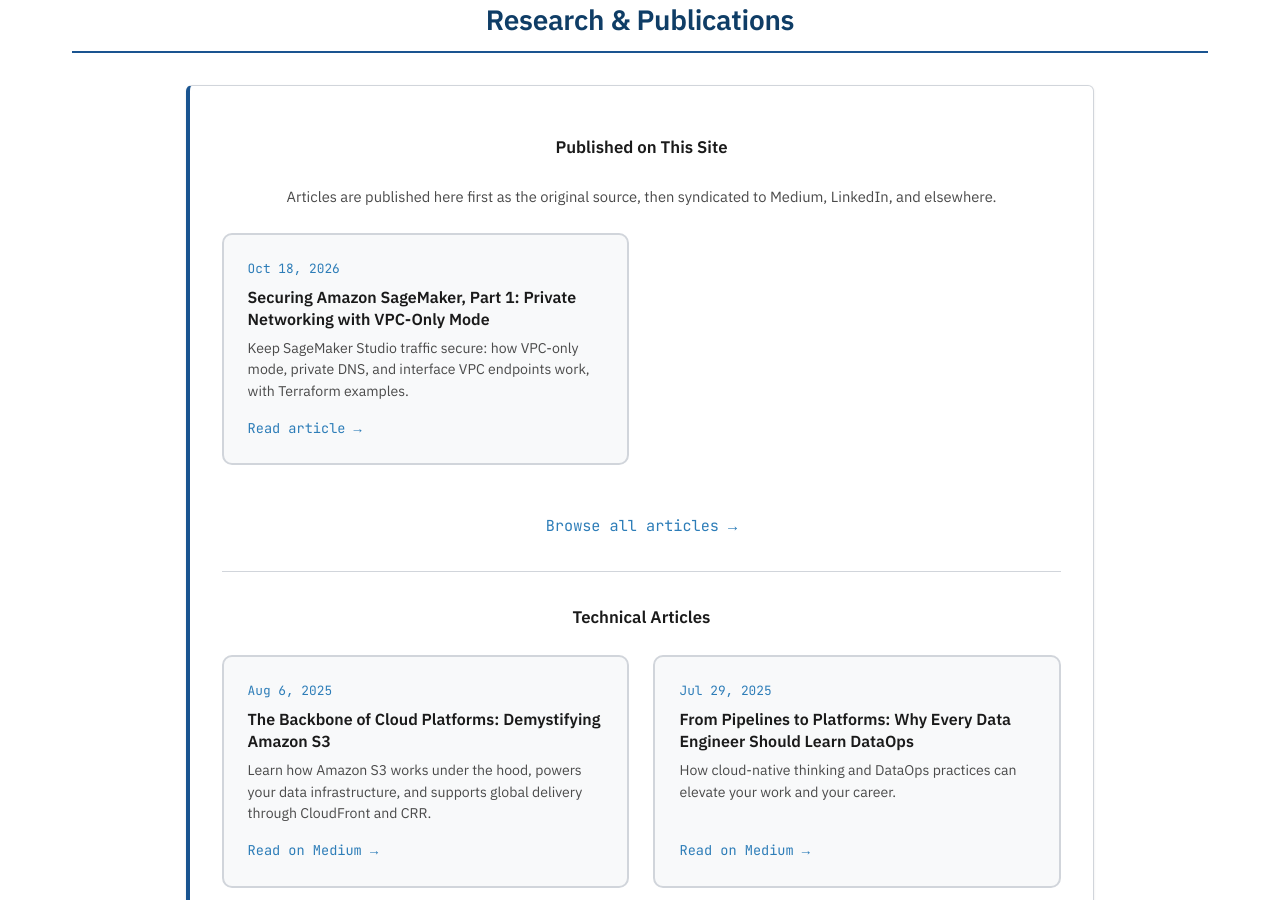
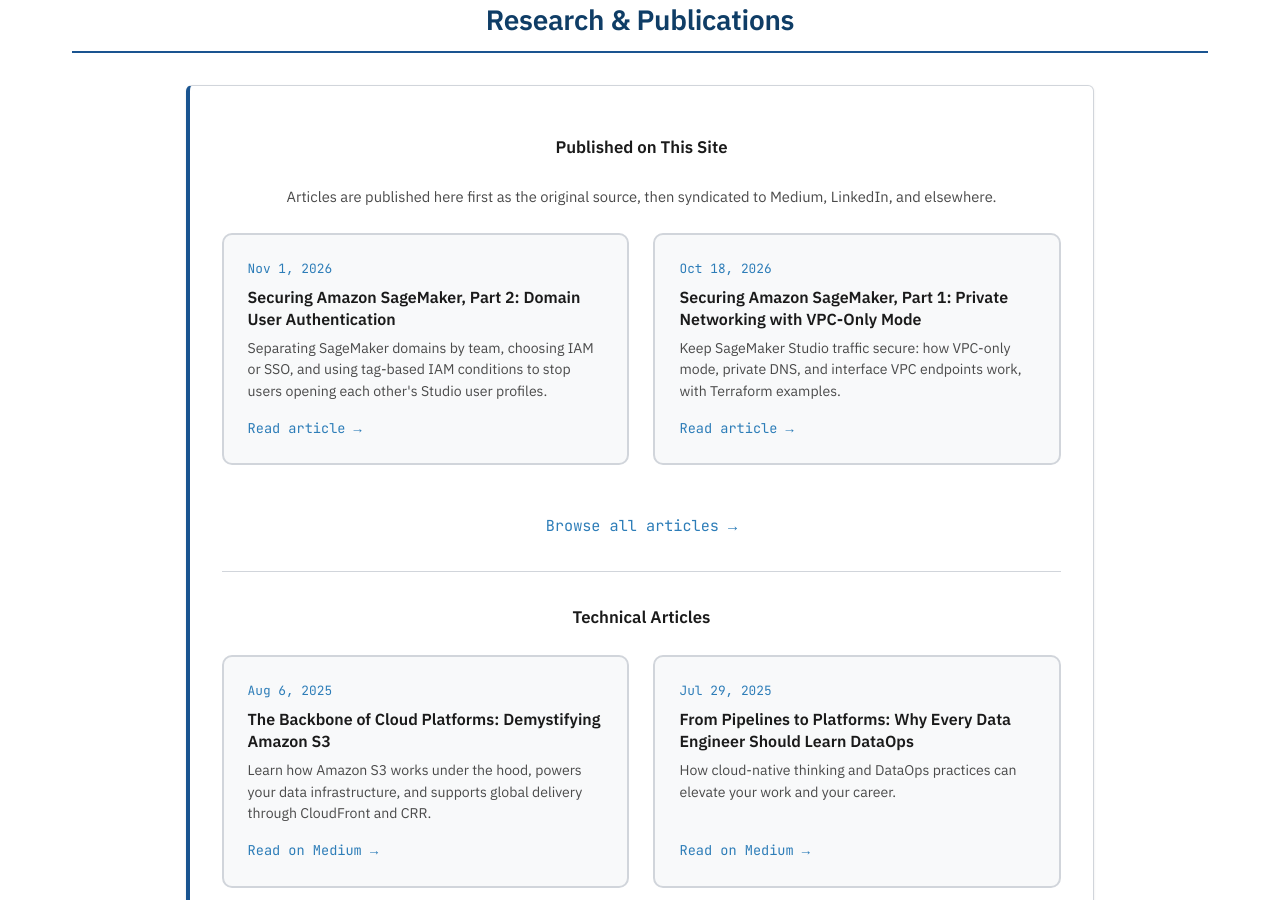
Before and after one commit to londonhouse/londonhouse.github.io, a Jekyll site: the page built from index.html, in a window 1280 px wide and 900 px high, scrolled down 5089 px. Built offline with Jekyll 4.4.1, drawn with Linux system fonts in a browser that asks for light colours; part of the change alters nothing that is shown.

Commit message:
Publish SageMaker Studio user authentication article (Part 2)
Add Part 2 of the Securing Amazon SageMaker series with its access
checklist diagram and social preview image, and link it from Part 1's
footer.

Co-Authored-By: Claude Opus 5.5 <noreply@anthropic.com>

````diff
--- /dev/null
+++ b/_articles/sagemaker-studio-user-authentication.md
@@ -0,0 +1,319 @@
+---
+title: "Securing Amazon SageMaker, Part 2: Domain User Authentication"
+date: 2026-11-01 09:00:00 -0500
+seo_title: "Securing SageMaker, Part 2: Studio User Authentication"
+description: "Separating SageMaker domains by team, choosing IAM or SSO, and using tag-based IAM conditions to stop users opening each other's Studio user profiles."
+tags: [AWS, SageMaker, Security, IAM, IAM Identity Center, Access Control, Terraform]
+image: /assets/images/sagemaker-studio-access-checklist.png
+---
+
+**How do you control who can open SageMaker Studio, and what they can do once they're in?** Separate your domains by team, pick IAM or SSO authentication when you create the domain (you can't change it later), and tag each user profile so a condition on the user's sign-in role only lets them open their own profile. Once they're inside Studio, every action runs as the user profile's execution role, so that's where data access like S3 belongs.
+
+[![Five-step checklist for locking down SageMaker Studio access: 1 map domains per team, 2 choose IAM or SSO auth at domain creation, 3 lock profiles with a userId tag and an aws:userid condition, 4 deny opening Studio outside your VPC endpoint, 5 scope an execution role per user profile](/assets/diagrams/sagemaker-studio-access-checklist.svg)](/assets/diagrams/sagemaker-studio-access-checklist.svg "Open the full-size diagram")
+
+So, in [Part 1](/articles/securing-sagemaker-vpc-only-mode/) we discussed securing your SageMaker Domain deployment by hardening your network. To quickly reiterate, we discussed:
+
+- Deploying a private subnet
+- Enabling your VPC to use private DNS:
+    - Set `enable_dns_support` and `enable_dns_hostnames` to `true`
+- Deploying VPC endpoints with security groups
+- Configuring SageMaker Domain to be VPC-only
+
+When you have these settings completed, SageMaker communicates traffic over the AWS cloud's network without traversing the public internet, all thanks to the magic of DNS resolution.
+
+The second level of security I want to cover is user authentication. However, before we get into that, let's discuss what the users are authenticating into.
+
+## What are users authenticating into? Domains, user profiles, and roles
+
+Part 1 introduced SageMaker Domain, Studio, and Spaces as logical separations. Generally, I like to map domains with respect to the teams using them. If you have multiple analytical teams or business units looking to use SageMaker Studio, you can deploy different domains to each team or BU.
+This creates a grouping-like structure that aids administration and IAM policy separation, for things like:
+
+- Outside SageMaker AWS Resources (EMR, AWS ML/AI services)
+- S3 access for cross-account bucket access.
+
+SageMaker allows you to think of IAM role access in 3 different ways:
+
+- **Sign-in role**
+- **User profile execution role**
+- **Domain default execution role**
+
+The key thing to understand is that the person signing in and the Studio user are not the same user identity.
+
+The **sign-in role** is your user's normal IAM or SSO identity, the IAM role or SSO permissions your user signs in to AWS with. Its policy controls whether they can open Studio, and which user profile they can open.
+
+Once they're in Studio, they're no longer acting as that IAM or SSO identity. They're acting as their _"Studio User"_, which is their **user profile**, and every AWS action they take from within Studio (reading S3, launching a training job, calling EMR) uses the user profile's **execution role**, not their IAM permissions.
+
+This article covers private spaces, where each user works on their own. Shared spaces don't use the user profile's execution role; they run as the domain's default space execution role, so they're out of scope here.
+
+The **domain default execution role** is the fallback. Any user profile created without its own execution role uses it. I generally only put the standard guardrails in this role's policy. The **user profile execution role** is set on each user profile, and it's where fine-grained, per-user or per-team access goes.
+
+So the first layer of user authentication protection is to map your domains by teams or business units, and to design your role assignments. Next, with that structure in place, you reference your organization's authentication policies and determine which of SageMaker Domain's authentication methods will be used to access SageMaker Studio.
+
+## How do users authenticate to SageMaker Studio: IAM or SSO?
+
+When you create your domain, you can choose between IAM authentication and SSO. This is important because changing your mind later means a complete redeployment.
+
+Choosing either method only depends on your shop's preferred authentication method. If you're already using SSO with external IdPs, then SSO is probably your best bet.
+
+If you're not using an external IdP and you are planning to rely on IAM for restrictions, then standard IAM login is your way. Also note that, as of November 2026, if you're on GovCloud, you really don't have a choice but to use IAM. [SageMaker AI in AWS GovCloud (US)](https://docs.aws.amazon.com/govcloud-us/latest/UserGuide/govcloud-sagemaker.html "Amazon SageMaker AI in AWS GovCloud (US)") supports IAM authentication for Studio, but not IAM Identity Center.
+
+One more thing to know before you choose: SSO here means a domain created in IAM Identity Center mode. Those users open Studio from the AWS access portal and land in the user profile created for them.
+
+The profile and network restrictions below are for IAM-mode domains, and that includes users who sign in to AWS with an SSO permission set and then open Studio from the console. IAM mode is also the only mode that lets you [lock down where users can open Studio from](https://docs.aws.amazon.com/sagemaker/latest/dg/onboard-custom.html#onboard-custom-authentication-details "Authentication methods"). VPC-only mode from [Part 1](/articles/securing-sagemaker-vpc-only-mode/) keeps Studio's own traffic private, but it doesn't stop a user opening Studio from a laptop on the internet. I'll show how to restrict that below.
+
+Here's how the two compare:
+
+| | IAM | SSO (IAM Identity Center) |
+|---|---|---|
+| Who manages identities | IAM, often with your IdP federated in through SAML | IAM Identity Center, often synced from your IdP |
+| How users open Studio | SageMaker AI console, or a presigned URL (`CreatePresignedDomainUrl`) | AWS access portal |
+| Which user profile they land in | Any profile their sign-in role allows; restrict it with the tag policy below | The profile created for them |
+| Restrict where Studio is opened from (VPC endpoint, IP range) | Yes | No |
+| GovCloud (as of November 2026) | Supported | Not available |
+| Change it after the domain is created | No | No |
+
+If you choose IAM authentication, one of the _"gotchas"_ that you need to understand is that by default, SageMaker does not restrict users logging in to another user's profile, thus mimicking user impersonation.
+It may be for collaboration purposes, but if users require deeper security or at least development privacy, one trick I often deploy is IAM policies with conditions that use [Global Context Keys](https://docs.aws.amazon.com/IAM/latest/UserGuide/reference_policies_condition-keys.html#condition-keys-userid "AWS global condition context keys").
+
+## How do you stop SageMaker Studio users opening each other's profiles?
+
+So, remember, by default, SageMaker isn't restrictive on user profiles. Applying condition keys to `DescribeUserProfile` and `CreatePresignedDomainUrl` actions can help mitigate that collaborative openness until you, the admin, allow it.
+
+- [Describe User Profile](https://docs.aws.amazon.com/sagemaker/latest/APIReference/API_DescribeUserProfile.html "DescribeUserProfile") - grants an IAM identity (user, group, or role) the authority to retrieve detailed metadata about a specific Amazon SageMaker Studio user profile
+- [Create Presigned Domain URL](https://docs.aws.amazon.com/sagemaker/latest/APIReference/API_CreatePresignedDomainUrl.html "CreatePresignedDomainUrl") - grants an IAM identity (user, group, or role) the authority to generate a URL that signs into the Studio domain as a specific user profile
+
+In your IaC repo, tag each user profile you create with a `userId` tag, and set it to the user's login email, which is typical in enterprise organizations.
+Then add conditions to the policy attached to the user's sign-in role, so the API call is checked against that resource tag.
+
+What's happening exactly is that when a user signs in to AWS, there are certain attributes associated with that user. This design grabs one of those attributes and locks down the completion of that API call, allowing or denying the API call based on the attribute you add to the policy.
+
+For the sign-in role, identify the IAM role or SSO permission set your users generally use for AWS access, and attach a policy with the global condition keys to restrict which user profiles they can see and open.
+
+```hcl
+data "aws_partition" "current" {}
+
+locals {
+  # Partition-aware, so the same code works in commercial Regions and GovCloud
+  user_profile_arn = "arn:${data.aws_partition.current.partition}:sagemaker:${var.region}:${var.account}:user-profile/${var.domain_id}/*"
+}
+
+resource "aws_iam_policy" "sagemaker_restricted_policy" {
+  name        = "SageMakerSelfServiceRestrictedPolicy"
+  path        = "/"
+  description = "Allows profile descriptions and presigned URLs restricted by global user identity attributes"
+  tags        = var.tags
+
+  policy = jsonencode({
+    Version = "2012-10-17"
+    Statement = [
+      {
+        Sid    = "RestrictDescribeUserProfile"
+        Effect = "Allow"
+
+        Action = [
+          "sagemaker:DescribeUserProfile",
+        ]
+
+        Resource = [
+          local.user_profile_arn,
+        ]
+
+        Condition = {
+          StringLike = {
+            "aws:userid" = [
+              "*:$${sagemaker:ResourceTag/userId}"
+            ]
+          }
+        }
+      },
+      {
+        Sid    = "RestrictPresignedUrl"
+        Effect = "Allow"
+
+        Action = [
+          "sagemaker:CreatePresignedDomainUrl"
+        ]
+
+        Resource = [
+          local.user_profile_arn,
+        ]
+
+        Condition = {
+          StringLike = {
+            "aws:userid" = [
+              "*:$${sagemaker:ResourceTag/userId}"
+            ]
+          }
+        }
+      },
+      {
+        # Stop users retagging a colleague's profile with their own email
+        Sid    = "DenyUserProfileTagChanges"
+        Effect = "Deny"
+
+        Action = [
+          "sagemaker:AddTags",
+          "sagemaker:DeleteTags",
+        ]
+
+        Resource = [
+          local.user_profile_arn,
+        ]
+      }
+    ]
+  })
+}
+```
+
+If you mimic the above example, when your users try to open a user profile that does not match their username construction, the API call will return a _"not authorized"_ type message preventing the UI action.
+
+A few caveats before you rely on this:
+
+- **It only works for role sessions.** For a role session, `aws:userid` is `role-id:session-name`, and the `*:` in the condition matches everything before the session name. An IAM user's `aws:userid` is just its unique ID with no email in it, so the condition never matches IAM users.
+- **The session name has to come from your IdP.** SAML sets it from the `RoleSessionName` attribute, and IAM Identity Center sets it to the user's username. I've run this pattern with SAML federation. If you're on Identity Center, run `aws sts get-caller-identity` as one of your users first, and tag profiles with whatever comes after the colon in `UserId`. If your usernames aren't email addresses, that's what goes in the tag. If users can call `sts:AssumeRole` on the sign-in role themselves, they can pick any session name, including a colleague's email. Lock that down with an `sts:RoleSessionName` condition in the role's trust policy.
+- **Users can't be allowed to change the tag.** Anyone who can call `sagemaker:AddTags` on a user profile can retag it with their own email. The third statement denies that, so keep tag management in your IaC pipeline.
+- **Match the whole tag.** There's no trailing `*` after the tag. With one, a profile tagged `alice@example.com` would also open for a session named `alice@example.company.com`.
+
+That covers which profile a user can open. The next question is where they can open it from.
+
+### How do you restrict where users can open Studio from?
+
+Even with VPC-only mode and a Studio interface endpoint, [users outside your VPC can still connect to Studio over the internet](https://docs.aws.amazon.com/sagemaker/latest/dg/studio-interface-endpoint.html#studio-private-link-restrict "Allow Access Only from Within Your VPC"). Any user with valid credentials can call `CreatePresignedDomainUrl` from anywhere and open the URL it returns.
+
+To close that, add a network condition on the same two actions, `CreatePresignedDomainUrl` and `DescribeUserProfile`, in the policy on the user's sign-in role. AWS supports these condition keys:
+
+- `aws:SourceVpce`: only through specific interface endpoints. This is the tightest option, and the one I'd pair with Part 1.
+- `aws:SourceVpc`: only from inside a specific VPC.
+- `aws:SourceIp`: only from public IP ranges you list, such as your office or VPN egress IPs.
+- `aws:VpcSourceIp` with `aws:SourceVpc`: only from specific private IP ranges inside your VPC, such as a jump host subnet.
+
+Here's the `aws:SourceVpce` version. It's a separate deny policy, attached to the same sign-in role, so the tag-based policy above doesn't change:
+
+```hcl
+resource "aws_iam_policy" "sagemaker_studio_network_restriction" {
+  name        = "SageMakerStudioNetworkRestriction"
+  path        = "/"
+  description = "Denies opening Studio unless the request comes through the SageMaker API interface endpoint"
+  tags        = var.tags
+
+  policy = jsonencode({
+    Version = "2012-10-17"
+    Statement = [
+      {
+        Sid    = "DenyStudioAccessOutsideVpce"
+        Effect = "Deny"
+
+        Action = [
+          "sagemaker:CreatePresignedDomainUrl",
+          "sagemaker:DescribeUserProfile",
+        ]
+
+        Resource = [
+          local.user_profile_arn,
+        ]
+
+        # Requests that don't come through this endpoint have no matching
+        # aws:SourceVpce value, so they're denied
+        Condition = {
+          StringNotEquals = {
+            "aws:SourceVpce" = var.sagemaker_api_vpce_id
+          }
+        }
+      }
+    ]
+  })
+}
+```
+
+Before you turn this on, know what it changes for your users:
+
+- **They need a path into the VPC.** That means VPN, Direct Connect, or a workspace that runs inside the VPC. They also need the `api` and `studio` interface endpoints from Part 1. `CreatePresignedDomainUrl` goes through the API endpoint, and the URL it returns opens through the Studio endpoint.
+- **The SageMaker AI console stops working for Studio.** The console's request doesn't come through your endpoint, so it's denied. Users have to generate the presigned URL themselves with the CLI, an SDK, or an internal portal that calls the API through the endpoint.
+- **It only works in IAM-mode domains.** Identity Center mode doesn't support it.
+
+So far everything has been about getting into Studio. Once a user is in, a different role takes over.
+
+## What can users access once they're in Studio? The execution role
+
+Finally, the execution role. Once a user is in Studio, SageMaker restricts or allows every action they take through their user profile's execution role, on their behalf. If a user wants to access an AWS resource, let's say EMR or S3, this role needs access granted to it.
+
+This is where the magic of team-level actions can be addressed for important access like S3 cross-account access:
+
+```hcl
+# 1. Define the Execution Role Trust Relationship
+# Only the SageMaker service can assume this role, never the user directly.
+data "aws_iam_policy_document" "sagemaker_assume_role" {
+  statement {
+    effect  = "Allow"
+    actions = ["sts:AssumeRole"]
+
+    principals {
+      type        = "Service"
+      identifiers = ["sagemaker.amazonaws.com"]
+    }
+  }
+}
+
+# 2. Create the SageMaker Execution Role
+resource "aws_iam_role" "sagemaker_execution_role" {
+  name               = "sagemaker-execution-role"
+  assume_role_policy = data.aws_iam_policy_document.sagemaker_assume_role.json
+}
+
+# 3. Attach Cross-Account S3 Permissions to the Execution Role
+# The bucket's owning account must also allow this role in its bucket policy
+# (and in the KMS key policy, if the bucket uses SSE-KMS).
+data "aws_iam_policy_document" "cross_account_s3" {
+  statement {
+    sid       = "ListTeamBucket"
+    effect    = "Allow"
+    actions   = ["s3:ListBucket"]
+    resources = [var.team_bucket_arn]
+  }
+
+  statement {
+    sid       = "ReadWriteTeamData"
+    effect    = "Allow"
+    actions   = ["s3:GetObject", "s3:PutObject"]
+    resources = ["${var.team_bucket_arn}/*"]
+  }
+}
+
+resource "aws_iam_role_policy" "cross_account_s3" {
+  name   = "cross-account-s3"
+  role   = aws_iam_role.sagemaker_execution_role.id
+  policy = data.aws_iam_policy_document.cross_account_s3.json
+}
+
+# 4. Assign the Execution Role directly to the User Profile
+resource "aws_sagemaker_user_profile" "data_scientist_profile" {
+  domain_id         = var.domain_id
+  user_profile_name = "alice-data-scientist"
+
+  user_settings {
+    # This links the runtime permissions to this specific user profile
+    execution_role = aws_iam_role.sagemaker_execution_role.arn
+  }
+
+  # The tag the sign-in policy above matches against aws:userid
+  tags = {
+    userId = "alice@example.com"
+  }
+}
+```
+
+Once you've gotten those roles ironed out and policies attached, you've made significant progress on team security assurance.
+
+## Let's recap
+
+OK, so now you've:
+
+- Secured the network to communicate privately
+- Used per-team domain deployments and execution roles
+- Chosen a user authentication method for the domain
+- Secured your user profiles with `userId` tags and restrictive policies
+- Optionally limited where users can open Studio from with `aws:SourceVpce`
+
+Users should now feel comfortable working in a secured environment. The next step to address is securing programmatic actions and workflows. After all, once you've finished working in a notebook, you want automated training, promotion, and endpoints.
+
+*Previously: [Part 1 — Private networking with VPC-only mode](/articles/securing-sagemaker-vpc-only-mode/)*
--- a/_articles/securing-sagemaker-vpc-only-mode.md
+++ b/_articles/securing-sagemaker-vpc-only-mode.md
@@ -1,7 +1,7 @@
 ---
 title: "Securing Amazon SageMaker, Part 1: Private Networking with VPC-Only Mode"
 date: 2026-10-18 12:00:00 -0400
-last_modified_at: 2026-10-25
+last_modified_at: 2026-11-01
 seo_title: "Securing SageMaker, Part 1: VPC-Only Mode Networking"
 description: "Keep SageMaker Studio traffic secure: how VPC-only mode, private DNS, and interface VPC endpoints work, with Terraform examples."
 tags: [AWS, SageMaker, Security, Networking, VPC Endpoints, PrivateLink, Terraform]
@@ -176,4 +176,4 @@ S3 is the exception. Because S3 uses a gateway endpoint, `nslookup s3.<region>.a
 
 Now that SageMaker is deployed in VPC-only mode and communicating over the AWS network, next we'll cover securing user authentication.
 
-*Next: Part 2 — Securing SageMaker Domain user authentication (coming soon)*
+*Next: [Part 2 — Securing SageMaker Domain user authentication](/articles/sagemaker-studio-user-authentication/)*
````
Also changed, not shown: assets/diagrams/sagemaker-studio-access-checklist.svg (added), assets/images/sagemaker-studio-access-checklist.png (added).
